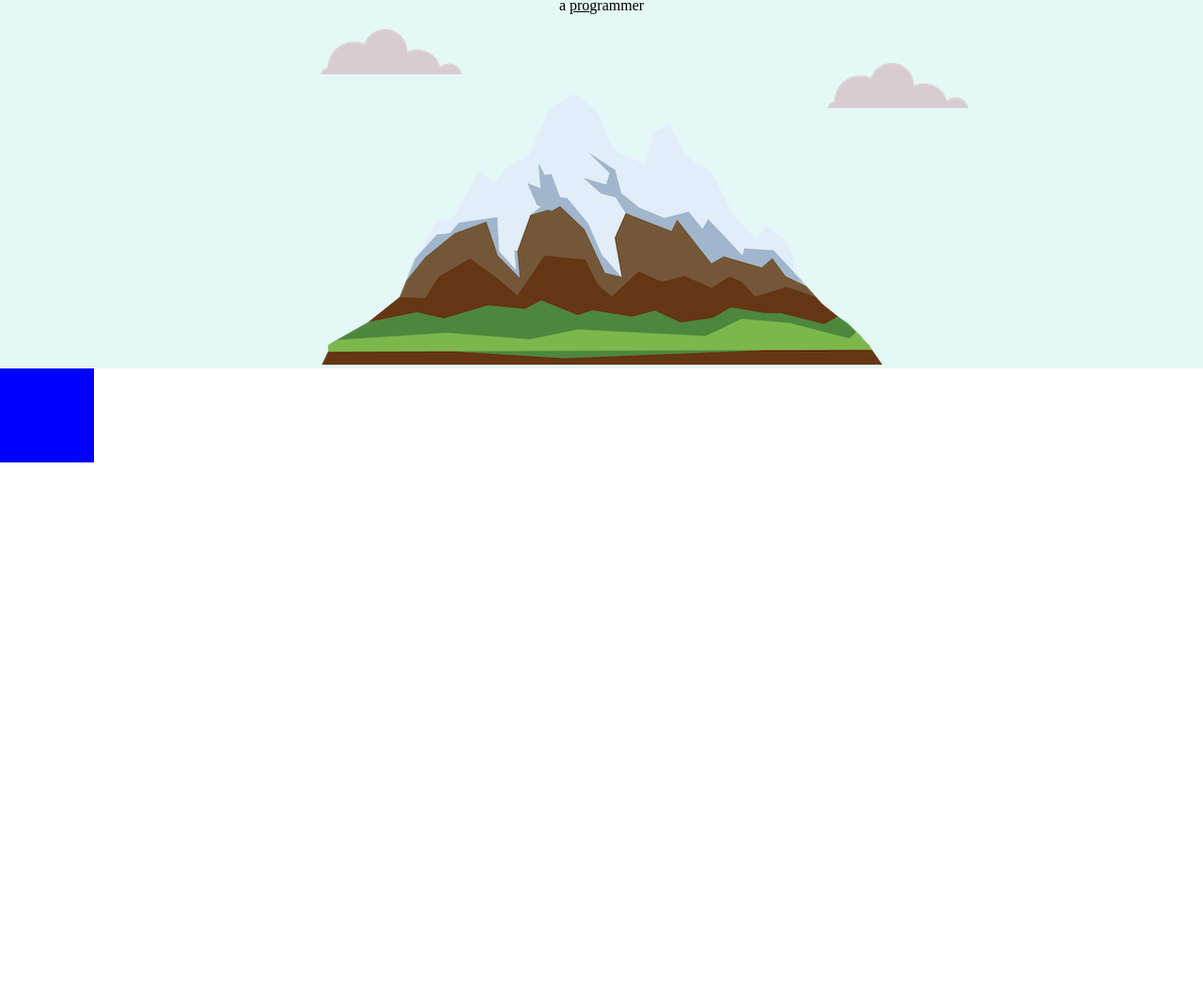
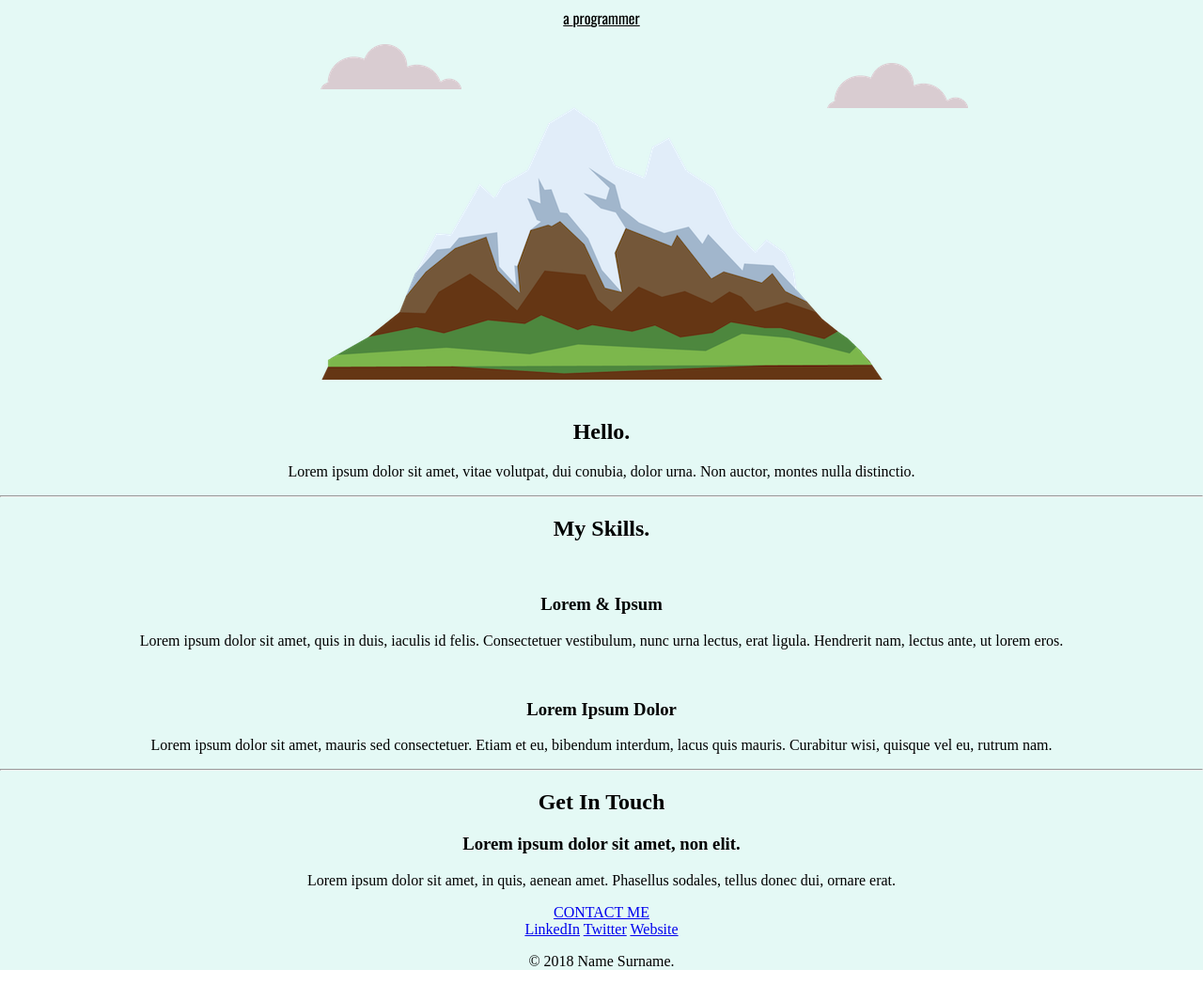
Before and after one commit to kareem2005eddin/kareem-cv-new, a plain HTML site: page index.html in a window 1280 px wide. Shown: the part 183-1231 px from the top of the page at 94% size. Before the commit the page ends 800 px from the top, so only its background shows below. Drawn offline with nearby package versions, Linux system fonts and the light colour scheme.

Commit message:
new font

```diff
--- a/css/style.css
+++ b/css/style.css
@@ -6,10 +6,19 @@ body {
     margin: 0%;
     text-align: center;
 
+
 }
+
+  /*  font-family:  cursive ,sans-serif  ;
+     if some font didnt work in verdana it will working in sans-serif */
+
 
 h1 {
 
+
+  font-family: "Sacramento", cursive;
+  font-weight: 800;
+  font-style: normal;
 
 
 }
@@ -25,6 +34,10 @@ margin is the same padding but from outside border
 so i can tell you >> from outside to inside
 margin . border . padding
 */
+
+.pro {
+    font-family: "Oswald", sans-serif;
+}
 
 .one {
 background-color: #E4F9F5;
@@ -60,3 +73,6 @@ and i think if i want to select somethigng in the hole block &*/
 .bottom-cloud {
     position : absolute;
 }
+
+
+/* the
--- a/index.html
+++ b/index.html
@@ -6,6 +6,11 @@
     <title>Kareem CV</title>
     <link rel="stylesheet" href="css/style.css">
     <link rel="icon" href="favicon.ico">
+
+    <!-- link for font -->
+    <link rel="preconnect" href="https://fonts.googleapis.com">
+    <link rel="preconnect" href="https://fonts.gstatic.com" crossorigin>
+    <link href="https://fonts.googleapis.com/css2?family=Oswald:wght@200..700&family=Sacramento&display=swap" rel="stylesheet">
 
  </head>
 
@@ -21,7 +26,7 @@
         <img src="images/cloud.png" alt="cloud image" class="top-cloud">
 
         <h1>I'm kareem</h1>
-        <p>a <span class="pro">pro</span>grammer</p>
+        <p class="pro">a <span class="pro">pro</span>grammer</p>
 
          <img src="images/cloud.png" alt="mountain image" class="bottom-cloud" >
          <img class="mountain" src="images/mountain.png" alt="mountain image" >
@@ -34,8 +39,43 @@
 
 
 
-    <div class="two">
+    <div class="middle-container">
+  <div class="profile">
+    <img src="" alt="">
+    <h2>Hello.</h2>
+    <p>Lorem ipsum dolor sit amet, vitae volutpat, dui conubia, dolor urna. Non auctor, montes nulla distinctio.</p>
+  </div>
+  <hr>
+  <div class="skills">
+    <h2>My Skills.</h2>
+    <div class="skill-row">
+      <img class="" src="" alt="">
+      <h3>Lorem & Ipsum</h3>
+      <p>Lorem ipsum dolor sit amet, quis in duis, iaculis id felis. Consectetuer vestibulum, nunc urna lectus, erat ligula. Hendrerit nam, lectus ante, ut lorem eros.</p>
     </div>
+    <div class="skill-row">
+      <img class="" src="" alt="">
+      <h3>Lorem Ipsum Dolor</h3>
+      <p>Lorem ipsum dolor sit amet, mauris sed consectetuer. Etiam et eu, bibendum interdum, lacus quis mauris. Curabitur wisi, quisque vel eu, rutrum nam.</p>
+    </div>
+  </div>
+  <hr>
+  <div class="contact-me">
+    <h2>Get In Touch</h2>
+    <h3>Lorem ipsum dolor sit amet, non elit.</h3>
+    <p>Lorem ipsum dolor sit amet, in quis, aenean amet. Phasellus sodales, tellus donec dui, ornare erat.</p>
+    <a class="btn" href="mailto:name@email.com">CONTACT ME</a>
+  </div>
+</div>
+
+
+<div class="bottom-container">
+  <a class="footer-link" href="https://www.linkedin.com/">LinkedIn</a>
+  <a class="footer-link" href="https://twitter.com/">Twitter</a>
+  <a class="footer-link" href="https://www.appbrewery.co/">Website</a>
+  <p>© 2018 Name Surname.</p>
+</div>
+
 
 
 </body>
```
